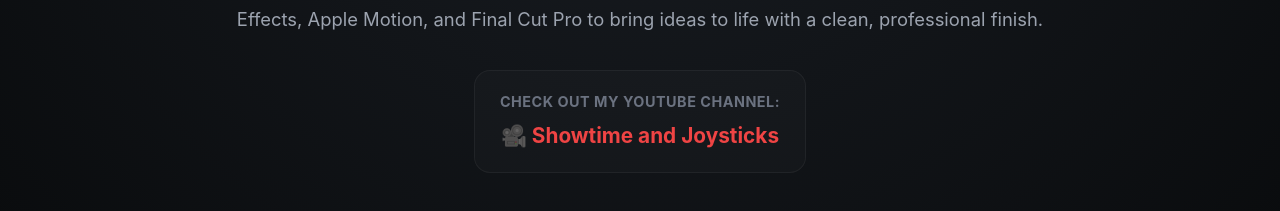
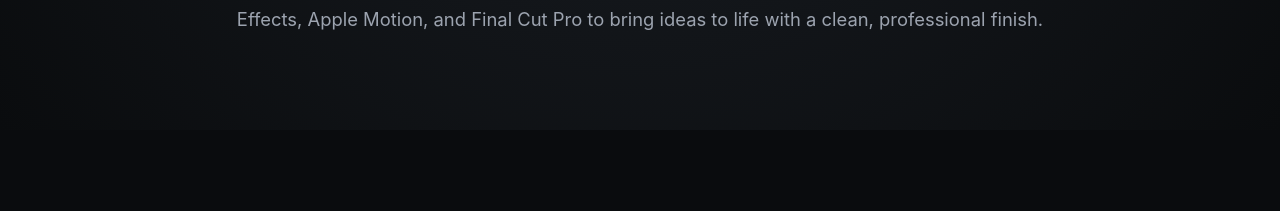
Before and after one commit to TNT928/updatedportfolio, a React (Create React App) app: page / in a window 1280 px wide. Shown: the part 875-1086 px from the top of the page. After the commit the page ends 1005 px from the top, so only its background shows below. Built offline with nearby package versions, Linux system fonts and the light colour scheme; a web font is replaced by a local one.

Commit message:
removing youtube link from homepage

```diff
--- a/src/Pages/home.tsx
+++ b/src/Pages/home.tsx
@@ -42,7 +42,7 @@
 From YouTube content and social media videos to promotional and cinematic-style projects, the goal is to combine strong storytelling with technical precision. We work with industry-standard tools like Adobe Premiere Pro, After Effects, Apple Motion, and Final Cut Pro to bring ideas to life with a clean, professional finish.
           </p>
 
-          <div className={styles.linkContainer}>
+          {/* <div className={styles.linkContainer}>
             <p className={styles.linkLabel}>Check out my Youtube Channel:</p>
             <a
               href="https://www.youtube.com/@ShowtimeandJoysticks"
@@ -52,7 +52,7 @@
             >
               🎥 Showtime and Joysticks
             </a>
-          </div>
+          </div> */}
         </div>
 
       </div>
```
